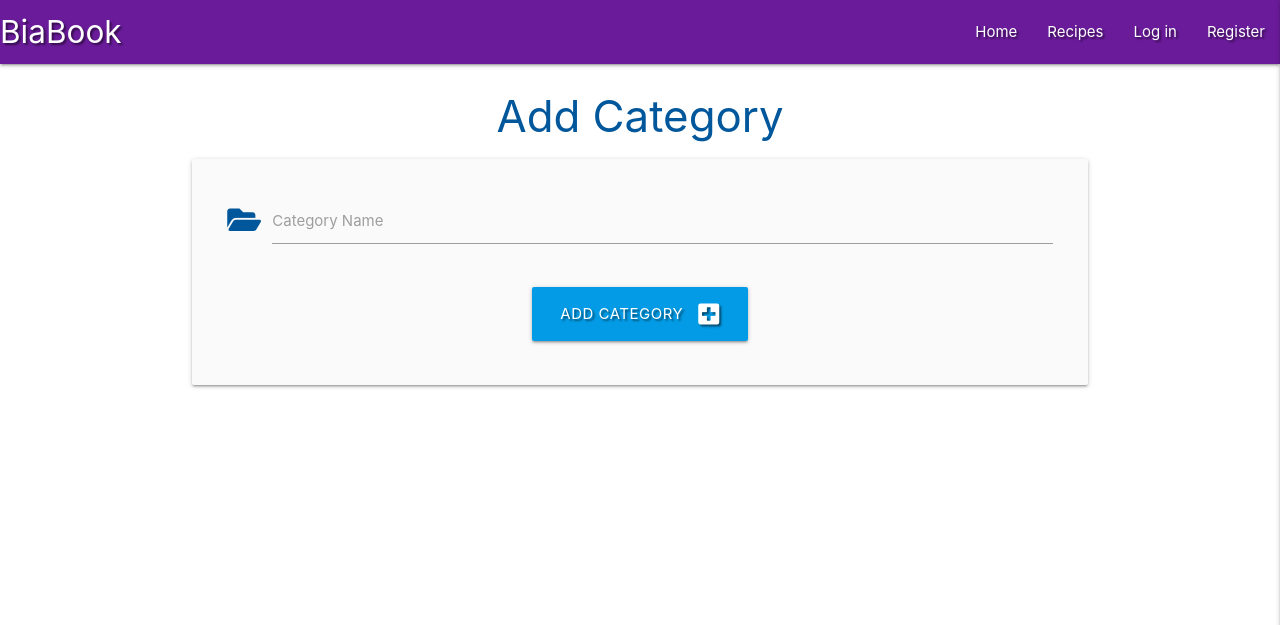
After one commit to AlexNexton/biablog, a Flask app: page /add_category in a window 1280 px wide. The commit adds this page. Shown: the top 625 px of the page. Run offline with Flask 2, Linux system fonts and the light colour scheme; some libraries are stand-ins or nearby versions.

Commit message:
added category manage page

```diff
--- a/app.py
+++ b/app.py
@@ -151,6 +151,25 @@ def delete_recipes(recipes_id):
     flash("Recipe Successfully Deleted")
     return redirect(url_for("get_recipes"))
 
+@app.route("/get_categories")
+def get_categories():
+    categories = list(mongo.db.categories.find().sort("category_name", 1))
+    return render_template("categories.html", categories=categories)
+
+
+@app.route("/add_category", methods=["GET", "POST"])
+def add_category():
+    if request.method == "POST":
+        category = {
+            "category_name": request.form.get("category_name")
+        }
+        mongo.db.categories.insert_one(category)
+        flash("New Category Added")
+        return redirect(url_for("get_categories"))
+
+    return render_template("add_category.html")
+
+
 
 if __name__ == "__main__":
     app.run(host=os.environ.get("IP"),
--- a/static/css/style.css
+++ b/static/css/style.css
@@ -14,6 +14,14 @@
 }
 .btn:hover, .btn-large:hover, .btn-small:hover{
         background-color: rgb(161, 150, 161);
+}
+
+.card{
+    margin-top: 20%;
+
+}
+.card .card-image .card-title {
+    color: red;
 }
 
 .btn-small{
--- /dev/null
+++ b/templates/add_category.html
@@ -0,0 +1,28 @@
+{% extends "base.html" %}
+{% block content %}
+
+    <h3 class="light-blue-text text-darken-4 center-align">Add Category</h3>
+
+    <div class="row card-panel grey lighten-5">
+        <form class="col s12" method="POST" action="{{ url_for('add_category') }}">
+            <!-- category name -->
+            <div class="row">
+                <div class="input-field col s12">
+                    <i class="fas fa-folder-open prefix light-blue-text text-darken-4"></i>
+                    <input id="category_name" name="category_name" minlength="3" maxlength="25"
+                        type="text" class="validate" required>
+                    <label for="category_name">Category Name</label>
+                </div>
+            </div>
+            <!-- submit button -->
+            <div class="row">
+                <div class="col s12 center-align">
+                    <button type="submit" class="btn-large light-blue darken-1 text-shadow">
+                        Add Category <i class="fas fa-plus-square right"></i>
+                    </button>
+                </div>
+            </div>
+        </form>
+    </div>
+
+{% endblock %}
--- a/templates/base.html
+++ b/templates/base.html
@@ -25,7 +25,9 @@
                 {% if session.user %}
                     <li><a href="{{ url_for('profile', username=session['user']) }}">Profile</a></li>
                     <li><a href="{{ url_for('add_recipes') }}">Add Recipe</a></li>
-                    <li><a href="#">Manage Categories</a></li>
+                    {% if session.user|lower == 'admin'|lower %}
+                        <li><a href="{{ url_for('get_categories') }}">Manage Categories</a></li>
+                    {% endif %}
                     <li><a href="{{ url_for('logout') }}">Log out</a></li>
                 {% else %}
                     <li><a href="{{ url_for('login') }}">Log in</a></li>
@@ -42,7 +44,9 @@
                  {% if session.user %}
                     <li><a href="{{ url_for('profile', username=session['user']) }}">Profile</a></li>
                     <li><a href="{{ url_for('add_recipes') }}">Add Recipe</a></li>
-                    <li><a href="#">Manage Categories</a></li>
+                     {% if session.user|lower == 'admin'|lower %}
+                        <li><a href="{{ url_for('get_categories') }}">Manage Categories</a></li>
+                    {% endif %}
                     <li><a href="{{ url_for('logout') }}">Log out</a></li>
                 {% else %}
                     <li><a href="{{ url_for('login') }}">Log in</a></li>
```
Also changed, not shown: templates/categories.html (added, +30 -0 lines).
